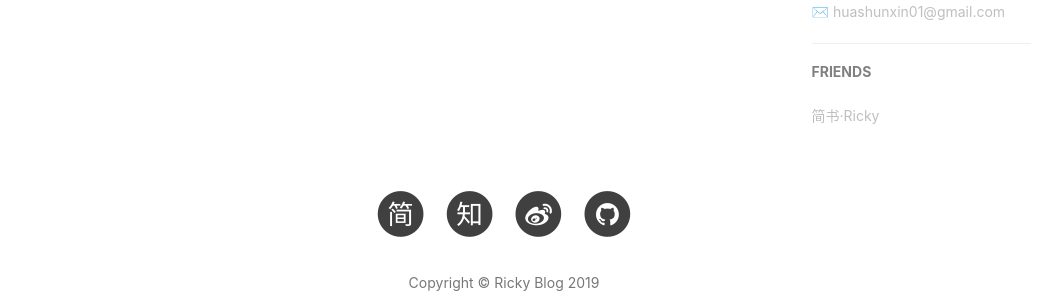
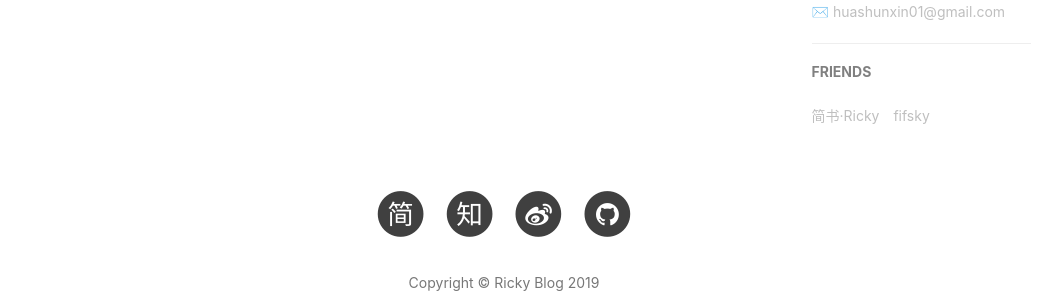
Before and after one commit to huasx/huasx.github.io, a Jekyll site: the page built from about.html, in a window 1280 px wide. Shown: the part 968-1264 px from the top of the page, without its empty margins (136-1186 px from the left). Built offline with Jekyll 4.4.1, drawn with Linux system fonts in a browser that asks for light colours; nearby versions of some CDN libraries; comment, search, counter and statistics services are not loaded; grey boxes are pictures that could not be loaded.

Commit message:
update blog

```diff
--- a/_config.yml
+++ b/_config.yml
@@ -66,7 +66,11 @@
 friends: [
     {
         title: "简书·Ricky",
-        href: "http://www.jianshu.com/u/504aa997f8e4"
+        href: "https://www.jianshu.com/u/504aa997f8e4"
+    },
+    {
+        title: "fifsky",
+        href: "https://fifsky.com/"
     }
 ]
 
```
